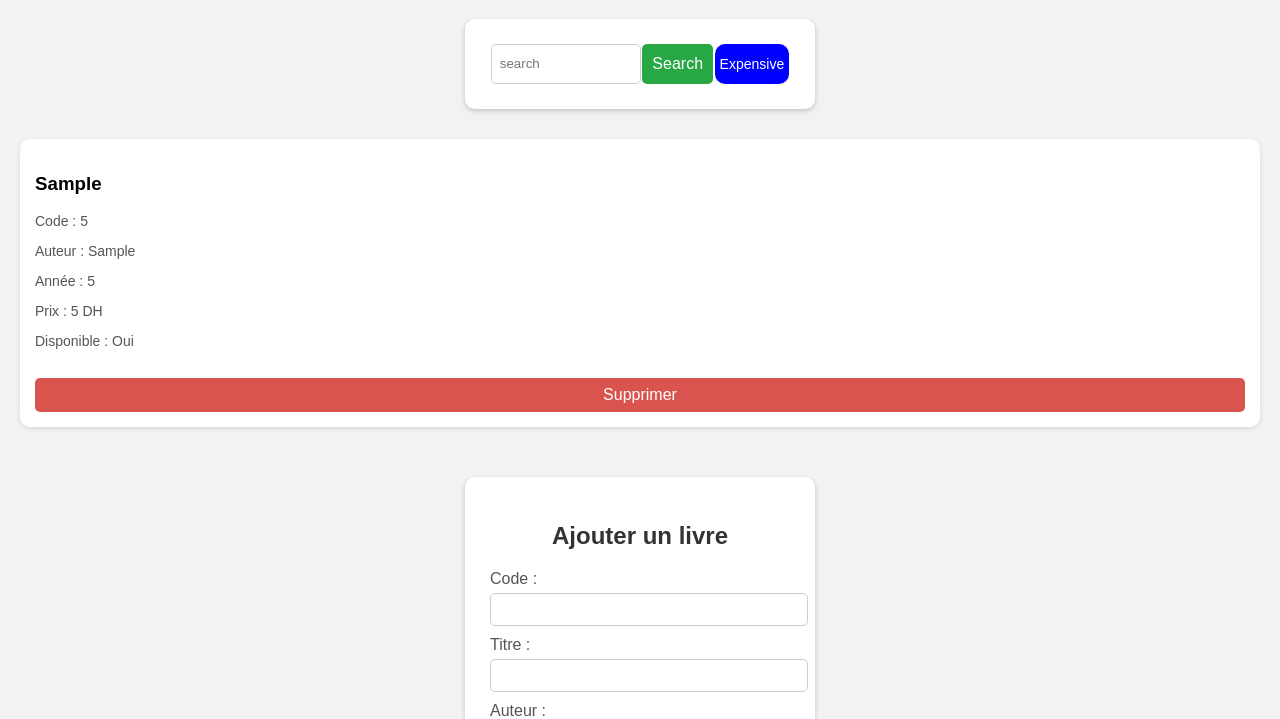
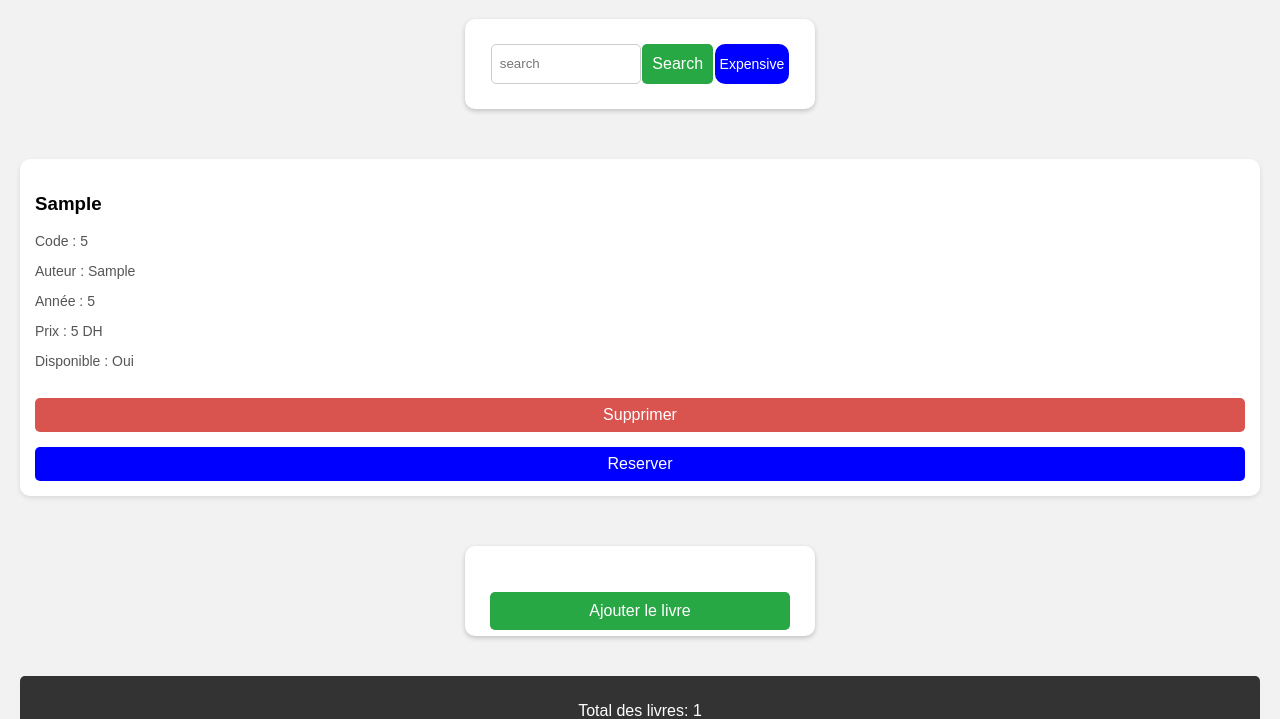
Before and after one commit to MarwanBouhamid07/Decompteur-de-competences-Solicode, a plain HTML site: page Bibliothèque en ligne/Prototype et Realisation/Realisation/catalogue.html in a window 1280 px wide. Both pictures are taken after typing "5", "Sample", "Sample", "5", "5" into the empty fields and a click on the button "Ajouter le livre". Shown: the part 81-800 px from the top of the page. Drawn offline with Linux system fonts and the light colour scheme.

Commit message:
Realisation

```diff
--- a/Bibliothèque en ligne/Prototype et Realisation/Realisation/catalogue.html
+++ b/Bibliothèque en ligne/Prototype et Realisation/Realisation/catalogue.html
@@ -16,6 +16,8 @@
     <div id="expensive" style="font-size: 14px; background-color: blue; height: 40px; display: flex; justify-content: center; align-items: center; padding: 5px; border-radius: 10px; box-sizing: border-box; color: white; cursor: pointer;">Expensive</div>
   </form>
 
+  <div class="plusCherDiv" style= "margin-top:50px;"></div>
+
 
   <div class="catalogue" id="catalogue">
     <!-- Les cartes des livres seront ajoutées ici via JavaScript -->
@@ -23,7 +25,7 @@
   </div>
 
 
-    <form id="form-ajout" style="margin-top: 50px;">
+    <form class="form-ajout" id="form-ajout" style="margin-top: 50px;">
     <h2>Ajouter un livre</h2>
 
     <label for="code">Code :</label>
@@ -47,7 +49,7 @@
       <option value="false">Non</option>
     </select>
 
-    <button type="button" id="ajoute-livre">Ajouter le livre</button>
+    <button class="ajoute-livre" type="button" id="ajoute-livre">Ajouter le livre</button>
   </form>
 
   <footer>
--- a/Bibliothèque en ligne/Prototype et Realisation/Realisation/scripte.js
+++ b/Bibliothèque en ligne/Prototype et Realisation/Realisation/scripte.js
@@ -6,6 +6,22 @@ let searchInput = document.getElementById("search");
 
 function afficherLivres(filtre = "") {
   catalogue.innerHTML = "";
+
+  let totalLivres = document.getElementById("total-livres");
+
+  totalLivres.innerHTML = livres.length
+
+  let livresDisponible = document.getElementById("livres-disponibles");
+
+   function totaldisponible() {
+  totalLivres.textContent = livres.length;
+
+  let disponibles = livres.filter(livre => livre.disponible).length;
+  livresDisponible.textContent = disponibles;
+}
+  totaldisponible()
+
+
 
   let livresFiltres = livres.filter(livre =>
     livre.titre.toLowerCase().includes(filtre.toLowerCase())
@@ -22,7 +38,9 @@ function afficherLivres(filtre = "") {
       <p>Année : ${livre.annee}</p>
       <p>Prix : ${livre.prix} DH</p>
       <p>Disponible : ${livre.disponible ? "Oui" : "Non"}</p>
+
       <button class="supprime">Supprimer</button>
+      ${livre.disponible ? "<button class='reserver' style= 'background-color:blue;' > Reserver </button>": ""}
     `;
 
     div.querySelector(".supprime").addEventListener("click", function () {
@@ -57,7 +75,21 @@ btnSearch.addEventListener("click", function () {
 
 
 let btnExpensive = document.getElementById("expensive");
+let plusCherDiv = document.querySelector(".plusCherDiv")
 
 btnExpensive.addEventListener("click" , function (){
-  afficherLivres()
+
+  let plusCher = livres.reduce((max,livre) => livre.prix > max.prix ? livre : max)
+
+    plusCherDiv.innerHTML = `
+    <div class="carte special">
+      <h3>📚 Livre le plus cher</h3>
+      <h4>${plusCher.titre}</h4>
+      <p>Auteur : ${plusCher.auteur}</p>
+      <p>Année : ${plusCher.annee}</p>
+      <p><strong>Prix : ${plusCher.prix} DH</strong></p>
+      <p>${plusCher.disponible ? "✅ Disponible" : "❌ Réservé"}</p>
+    </div>
+  `;
+
 })
--- a/Bibliothèque en ligne/Prototype et Realisation/Realisation/style.css
+++ b/Bibliothèque en ligne/Prototype et Realisation/Realisation/style.css
@@ -96,3 +96,25 @@
         background-color: #50ad66;
 
     }
+
+
+
+    .reserver{
+      background-color: rgb(51, 51, 177);
+    }
+   .form-ajout{
+    overflow: hidden;
+    height: 40px;
+    transition: 0.5s;
+  }
+  .ajoute-livre{
+    transform: translateY(-450px);
+    transition: 0.5s;
+  }
+
+  .form-ajout:hover{
+    height: 500px;
+   }
+   .form-ajout:hover .ajoute-livre{
+    transform: translateY(0);
+   }
```
